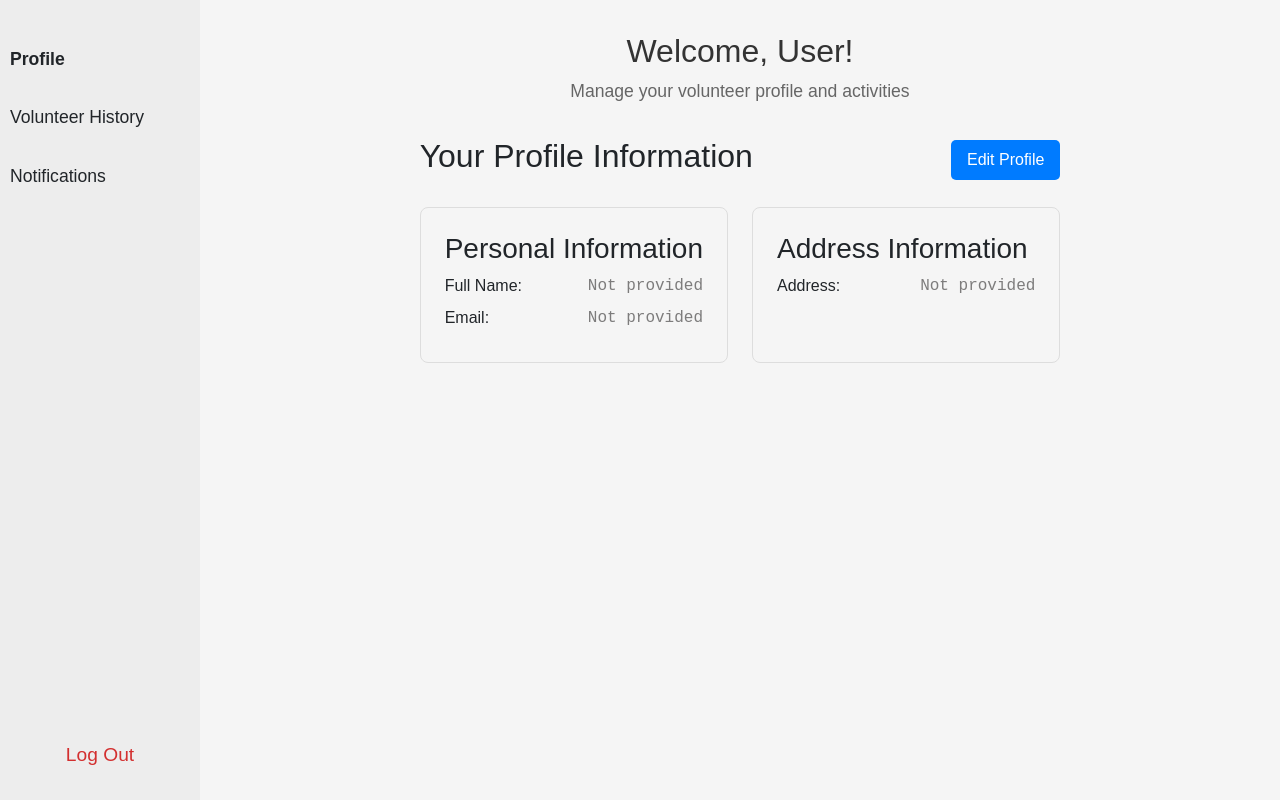
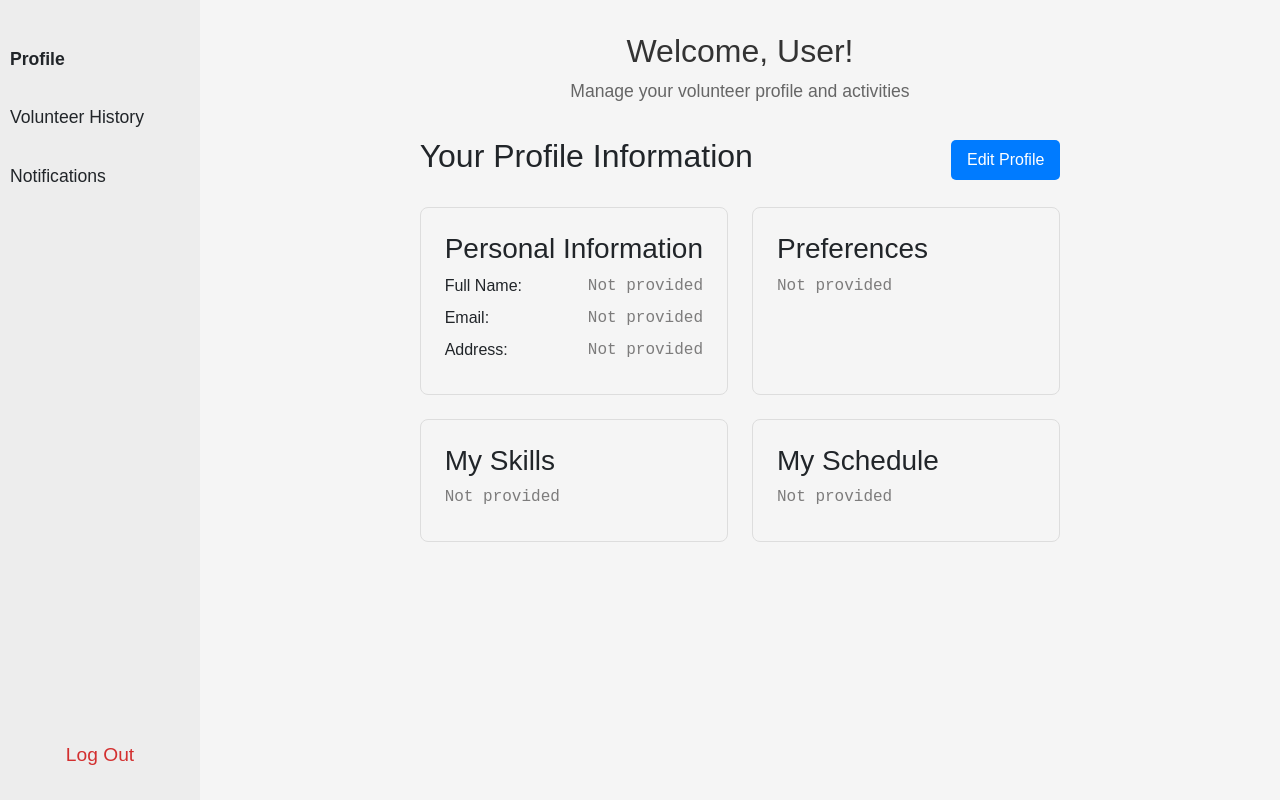
Before and after one commit to dancalvac/COSC4353_Group14, a React (Vite) app in the folder client/: page /volunteerDashboard in a window 1280 px wide. Built offline with nearby package versions, Linux system fonts and the light colour scheme; sample sign-in values are in the browser's storage.

Commit message:
Additional volunteer data displayed

```diff
--- a/client/src/components/VolunteerDashboard.jsx
+++ b/client/src/components/VolunteerDashboard.jsx
@@ -7,7 +7,8 @@ import './VolunteerDashboard.css';
 function VolunteerDashboard(){
 
     const [userDetails, setUserDetails] = useState([]);
-
+    const [skills, setSkills] = useState([]);
+    const [availability, setAvailability] = useState([]);
     const [error, setError] = useState('');
     const [loading, setLoading] = useState(false);
     const navigate = useNavigate();
@@ -21,6 +22,9 @@ function VolunteerDashboard(){
         try{
             const response = await axios.get(`${import.meta.env.VITE_API_URL}/displayVolunteerProfile?userId=${userIdParam}`);
             setUserDetails(response.data);
+            setSkills(response.data.skills || []);
+            setAvailability(response.data.availability || []);
+
             //console.log('Fetched user details:', response.data);
         } catch (error) {
             console.error('Fetch error:', error);
@@ -29,6 +33,15 @@ function VolunteerDashboard(){
             setLoading(false);
         }
     }
+
+    const formatAvailability = (availability) => {
+        const days = ['Monday', 'Tuesday', 'Wednesday', 'Thursday', 'Friday', 'Saturday', 'Sunday'];
+        return days.map((dayName, dayIndex) => ({
+            day: dayName,
+            start: availability[dayIndex * 2],
+            end: availability[dayIndex * 2 + 1]
+        }));
+    };
 
     const navigateToDashboard = (e) => {
         // Navigate to Dashboard
@@ -138,19 +151,74 @@ function VolunteerDashboard(){
                                         <span className="vd-info-label">Email: </span>
                                         <span className="vd-info-value">{userDetails.email || 'Not provided'}</span>
                                     </div>
-                                </div>
-                            </div>
-
-                            <div className="vd-profile-card">
-                                <div className="vd-card-header">
-                                    <h3>Address Information</h3>
-                                </div>
-                                <div className="vd-card-content">
                                     <div className="vd-info-row">
                                         <span className="vd-info-label">Address: </span>
                                         <span className="vd-info-value">{userDetails.address || 'Not provided'}</span>
                                     </div>
                                 </div>
+                            </div>
+
+
+                            <div className="vd-profile-card">
+                                <div className="vd-card-header">
+                                    <h3>Preferences</h3>
+                                </div>
+                                <div className="vd-card-content">
+                                    <div className="vd-info-row">
+
+                                        <span className="vd-info-value">{userDetails.preferences || 'Not provided'}</span>
+                                    </div>
+                                </div>
+                            </div>
+                            <div className="vd-profile-card">
+                                <div className="vd-card-header">
+                                    <h3>My Skills</h3>
+                                </div>
+                                <div className="vd-card-content">
+                                    <div className="vd-info-row">
+
+
+                                    {skills.length > 0 ?
+                                        (<>
+                                            <ul className="vd-skills-list">
+                                                {skills.map((skill, index) => (
+                                                    <li key={index} className="vd-info-value">{skill}</li>
+                                                ))}
+                                            </ul>
+                                        </>) :
+                                        (<>
+                                            <span className="vd-info-value">Not provided</span>
+                                        </>)
+                                    }
+                                    </div>
+                                </div>
+                            </div>
+                            <div className="vd-profile-card">
+                            <div className="vd-card-header">
+                                <h3>My Schedule</h3>
+                            </div>
+                            <div className="vd-card-content">
+                                <div className="vd-info-row">
+                                    {availability.length > 0 ? (
+                                        <ul className="vd-availability-list">
+                                            {formatAvailability(availability).map((schedule, index) => (
+
+                                                    (schedule.start === "0:00:00" || schedule.end === "0:00:00") ?
+                                                        (<li key={index} className="vd-info-value">
+                                                            <strong>{schedule.day}:</strong> Not Available
+                                                        </li>) :
+                                                        (<li key={index} className="vd-info-value">
+                                                            <strong>{schedule.day}:</strong> {schedule.start} - {schedule.end}
+                                                        </li>)
+
+
+                                            ))}
+                                        </ul>
+                                    ) : (
+                                        <span className="vd-info-value">Not provided</span>
+                                    )}
+                                </div>
+                            </div>
                             </div>
                         </div>
 
```
Also changed, not shown: 1 other file (tests, documents, lock files or other folders).
